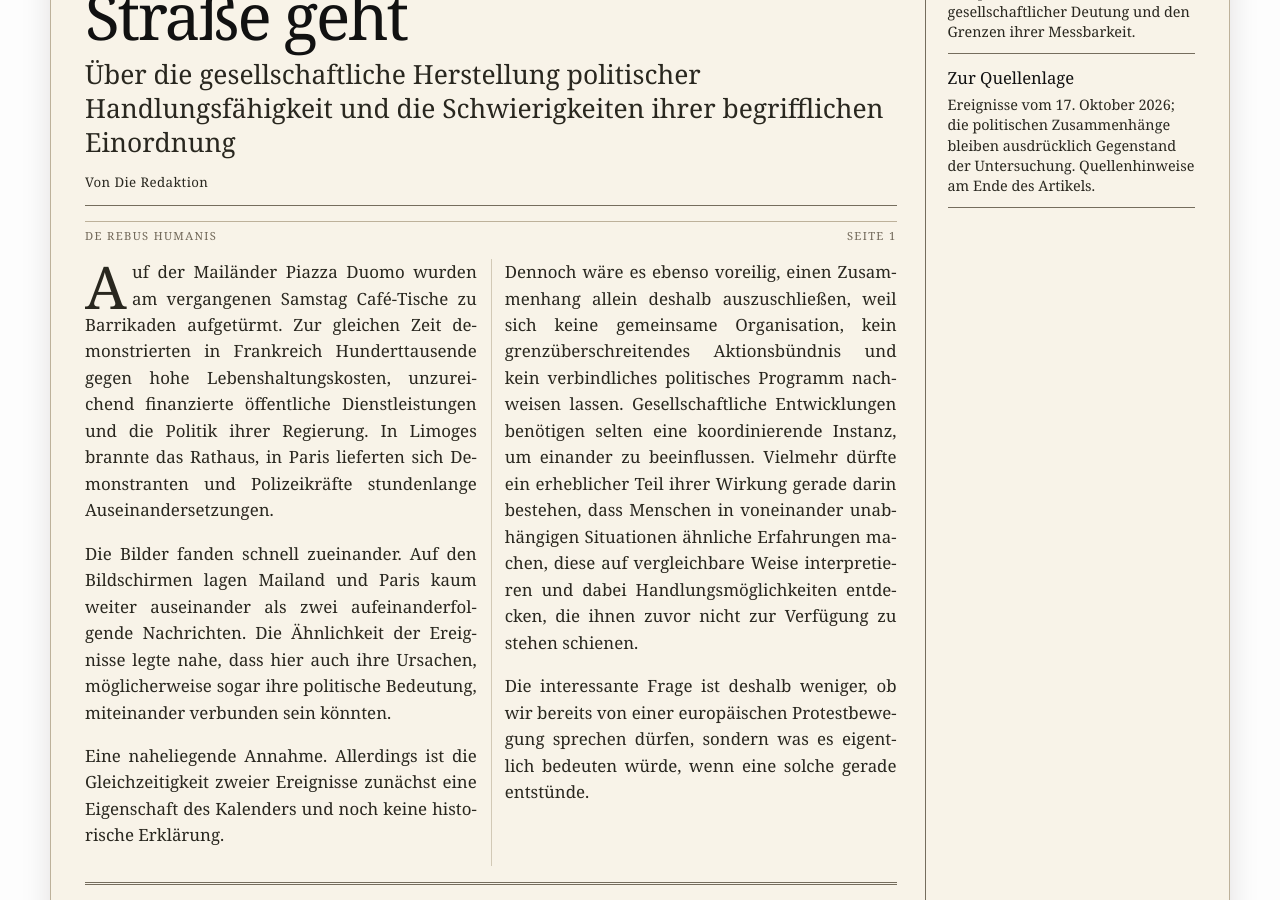
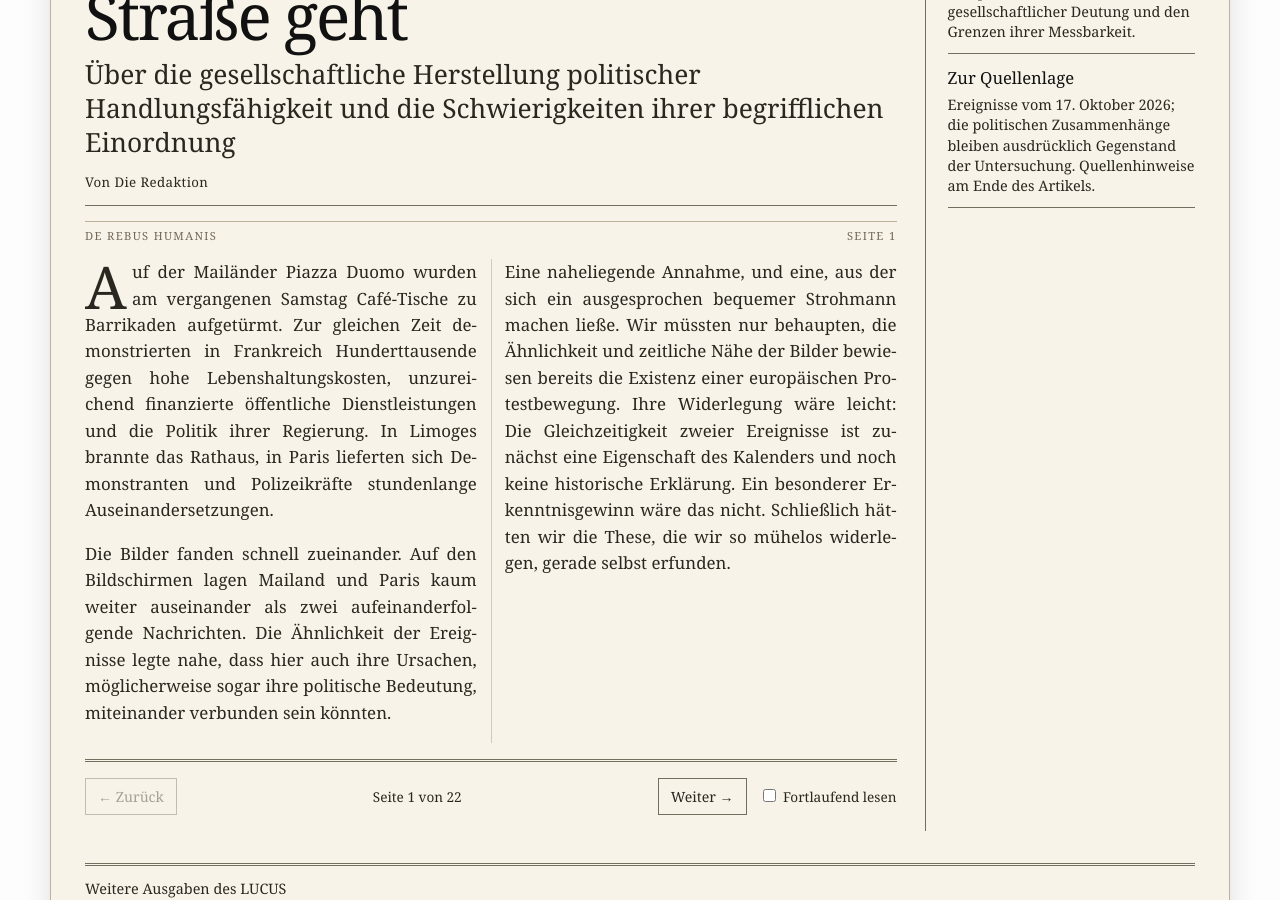
Before and after one commit to cgars/faulmann, a Jekyll site: the page built from _lucus/wenn-die-ohnmacht-auf-die-strasse-geht.md, in a window 1280 px wide and 900 px high, scrolled down 570 px. Built offline with Jekyll 4.4.1, drawn with Linux system fonts in a browser that asks for light colours; some of the changed lines change nothing that is shown.

Commit message:
Draft editorial revision: clarify impotence, protest motives, and exclusionary agency

```diff
--- a/_lucus/wenn-die-ohnmacht-auf-die-strasse-geht.md
+++ b/_lucus/wenn-die-ohnmacht-auf-die-strasse-geht.md
@@ -20,9 +20,9 @@
 
 Die Bilder fanden schnell zueinander. Auf den Bildschirmen lagen Mailand und Paris kaum weiter auseinander als zwei aufeinanderfolgende Nachrichten. Die Ähnlichkeit der Ereignisse legte nahe, dass hier auch ihre Ursachen, möglicherweise sogar ihre politische Bedeutung, miteinander verbunden sein könnten.
 
-Eine naheliegende Annahme. Allerdings ist die Gleichzeitigkeit zweier Ereignisse zunächst eine Eigenschaft des Kalenders und noch keine historische Erklärung.
+Eine naheliegende Annahme, und eine, aus der sich ein ausgesprochen bequemer Strohmann machen ließe. Wir müssten nur behaupten, die Ähnlichkeit und zeitliche Nähe der Bilder bewiesen bereits die Existenz einer europäischen Protestbewegung. Ihre Widerlegung wäre leicht: Die Gleichzeitigkeit zweier Ereignisse ist zunächst eine Eigenschaft des Kalenders und noch keine historische Erklärung. Ein besonderer Erkenntnisgewinn wäre das nicht. Schließlich hätten wir die These, die wir so mühelos widerlegen, gerade selbst erfunden.
 
-Dennoch wäre es ebenso voreilig, einen Zusammenhang allein deshalb auszuschließen, weil sich keine gemeinsame Organisation, kein grenzüberschreitendes Aktionsbündnis und kein verbindliches politisches Programm nachweisen lassen. Gesellschaftliche Entwicklungen benötigen selten eine koordinierende Instanz, um einander zu beeinflussen. Vielmehr dürfte ein erheblicher Teil ihrer Wirkung gerade darin bestehen, dass Menschen in voneinander unabhängigen Situationen ähnliche Erfahrungen machen, diese auf vergleichbare Weise interpretieren und dabei Handlungsmöglichkeiten entdecken, die ihnen zuvor nicht zur Verfügung zu stehen schienen.
+Damit wäre allerdings auch das Gegenteil nicht bewiesen. Zwischen einer bereits organisierten gemeinsamen Bewegung und völlig beziehungslosen Ereignissen liegt ein beträchtliches Feld möglicher gesellschaftlicher Zusammenhänge. Es wäre deshalb ebenso voreilig, einen solchen Zusammenhang allein deshalb auszuschließen, weil sich keine gemeinsame Organisation, kein grenzüberschreitendes Aktionsbündnis und kein verbindliches politisches Programm nachweisen lassen. Gesellschaftliche Entwicklungen benötigen selten eine koordinierende Instanz, um einander zu beeinflussen. Vielmehr dürfte ein erheblicher Teil ihrer Wirkung gerade darin bestehen, dass Menschen in voneinander unabhängigen Situationen ähnliche Erfahrungen machen, diese auf vergleichbare Weise interpretieren und dabei Handlungsmöglichkeiten entdecken, die ihnen zuvor nicht zur Verfügung zu stehen schienen.
 
 Die interessante Frage ist deshalb weniger, ob wir bereits von einer europäischen Protestbewegung sprechen dürfen, sondern was es eigentlich bedeuten würde, wenn eine solche gerade entstünde.
 
@@ -48,13 +48,13 @@
 
 Es handelt sich mithin nicht um eine einfache Kausalität, in der Unzufriedenheit zu Ohnmacht und diese schließlich zum Protest führt.
 
-Vielmehr könnte gerade die Demonstration ein Versuch sein, die individuell erfahrene Ohnmacht durch die Herstellung kollektiver Handlungsfähigkeit zu überwinden.
+Eine Demonstration könnte der Versuch sein, individuell erfahrene Ohnmacht durch kollektives Handeln zu überwinden. Ebenso könnte sie aber Ausdruck bereits vorhandener Handlungsfähigkeit sein. Gewerkschaftlich organisierter Protest setzt beispielsweise nicht voraus, dass die Beteiligten zuvor jede Erwartung politischer Wirksamkeit verloren haben.
+
+Hier droht unsere Argumentation sonst zirkulär zu werden. Aus der Teilnahme an einem Protest lässt sich nicht ohne Weiteres eine vorausgegangene Erfahrung von Ohnmacht erschließen, um diese Erfahrung anschließend zur Ursache eben jener Teilnahme zu erklären. Menschen können handeln, weil sie Veränderung für möglich halten, weil sie einer Institution widersprechen möchten oder weil ihnen bereits die öffentliche Artikulation ihrer Haltung wichtig ist.
+
+Nicht die Ohnmacht selbst geht auf die Straße. Es sind Menschen, deren Verhältnis zu den eigenen politischen Möglichkeiten wir erst untersuchen müssen. Ob sie im gemeinsamen Handeln eine zuvor erfahrene Ohnmacht überwinden oder bereits vorhandene Möglichkeiten nutzen, lässt sich nicht am bloßen Umstand ihrer Teilnahme entscheiden.
 
 Das klingt nach einer geringfügigen Verschiebung der Perspektive, verändert aber die Fragestellung beträchtlich.
-
-Nicht die Ohnmacht selbst ginge dann auf die Straße. Auf die Straße gingen Menschen, die zumindest vorübergehend nicht länger bereit wären, ihre Ohnmacht als unveränderliche Eigenschaft ihrer gesellschaftlichen Stellung hinzunehmen.
-
-Ob dieser Versuch erfolgreich ist, steht auf einem anderen Blatt.
 
 ## II. Die politische Deutung einer gemeinsamen Erfahrung
 
@@ -134,7 +134,13 @@
 
 Handlungsfähigkeit ist zunächst keine moralische Kategorie.
 
-Entscheidend ist, welche Vorstellungen von gesellschaftlicher Ordnung durch sie verwirklicht werden sollen.
+Demokratische Gegnerschaft schließt die Absicht ein, einen politischen Gegner zu besiegen. Das ist weder überraschend noch bereits eine Absage an demokratische Teilhabe. Wer eine Abstimmung gewinnen, ein Gesetz verhindern oder eine Regierung ablösen möchte, muss dem Unterlegenen nicht das Recht bestreiten, morgen erneut zu widersprechen.
+
+Anders liegt der Fall, wenn die öffentliche Demütigung des Gegners selbst als politischer Erfolg gilt. Seine Niederlage wäre dann nicht mehr nur die Folge der Durchsetzung eigener Ziele, sondern eine symbolische Form der Machtausübung. Davon ist wiederum eine dritte Orientierung zu unterscheiden: eine exkludierende politische Handlungsfähigkeit, die darauf zielt, anderen nicht nur eine Niederlage beizubringen, sondern ihre künftigen Möglichkeiten politischer Beteiligung zu beschränken.
+
+Diese Orientierungen sind weder identisch noch notwendig aufeinanderfolgende Stufen. Die Demütigung eines Gegners kann innerhalb fortbestehender demokratischer Verfahren stattfinden. Umgekehrt lässt sich politische Exklusion ohne besondere Lust an der öffentlichen Erniedrigung betreiben, etwa durch institutionelle Entscheidungen. Und weder die Gewalt einer Demonstration noch die formal geregelte Stimmabgabe verrät für sich genommen bereits, welches Verhältnis die Handelnden zur politischen Teilhabe anderer haben.
+
+Entscheidend ist, welche Vorstellungen von gesellschaftlicher Ordnung durch politische Handlungsfähigkeit verwirklicht werden sollen.
 
 ## IV. Die Polizei als Gegenstand des politischen Konflikts
 
@@ -254,9 +260,11 @@
 
 Allerdings wäre es ebenso problematisch, diese Überlegung in eine allgemeine Aufwertung jeder Form politischen Widerspruchs zu verwandeln.
 
-Auch destruktives Handeln kann für seine Beteiligten bedeutungsvoll sein. Die Erfahrung kollektiver Wirksamkeit ist weder an demokratische Zielsetzungen gebunden noch garantiert sie die Anerkennung anderer gesellschaftlicher Interessen. Dass Menschen ihr Handeln als sinnvoll erfahren, erlaubt für sich genommen noch keine Aussage über dessen gesellschaftliche Wünschbarkeit.
+Auch destruktives Handeln kann für seine Beteiligten bedeutungsvoll sein. Wo die öffentliche Demütigung eines politischen Gegners selbst als Erfolg gilt, kann Wirksamkeit bereits im Symbolischen erfahren werden, ohne dass sich an einem Gesetz oder der Zusammensetzung einer Regierung etwas ändert. Die Beschränkung fremder Beteiligungsrechte wäre demgegenüber eine andere, institutionell folgenreichere Form politischen Handelns: Hier ginge es nicht allein um den Sieg innerhalb eines Verfahrens, sondern um die Veränderung seiner Voraussetzungen.
 
-Die Unterscheidung von Bedeutung und Erfolg ist deshalb keine moralische Entlastung. Sie ist zunächst eine analytische Notwendigkeit.
+Daraus lässt sich jedoch weder schließen, dass gewaltsame Ausschreitungen notwendig einer solchen Zielsetzung folgen, noch, dass rechtsradikales Wahlverhalten durchweg von ihr getragen wird. Eine Handlung und die Motive ihrer Beteiligten sind nicht identisch. Gerade wenn wir den politischen Sinn destruktiven Handelns untersuchen wollen, dürfen wir ihn nicht schon aus dessen äußerer Form ableiten.
+
+Die Erfahrung kollektiver Wirksamkeit ist weder an demokratische Zielsetzungen gebunden noch garantiert sie die Anerkennung anderer gesellschaftlicher Interessen. Dass Menschen ihr Handeln als sinnvoll erfahren, erlaubt für sich genommen noch keine Aussage über dessen gesellschaftliche Wünschbarkeit. Die Unterscheidung von Bedeutung und Erfolg ist deshalb keine moralische Entlastung. Sie ist zunächst eine analytische Notwendigkeit.
 
 Gerade hier liegt möglicherweise eine Eigentümlichkeit unseres gegenwärtigen politischen Diskurses. Wir sind vergleichsweise gut darin, politische Ereignisse zu zählen, zu klassifizieren und institutionellen Ergebnissen zuzuordnen. Schwieriger fällt es uns offenbar, jene Veränderungen zu beschreiben, die erst allmählich in den Beziehungen zwischen gesellschaftlichen Gruppen, ihren Erwartungen und ihren gemeinsamen Handlungsmöglichkeiten entstehen.
 
```
